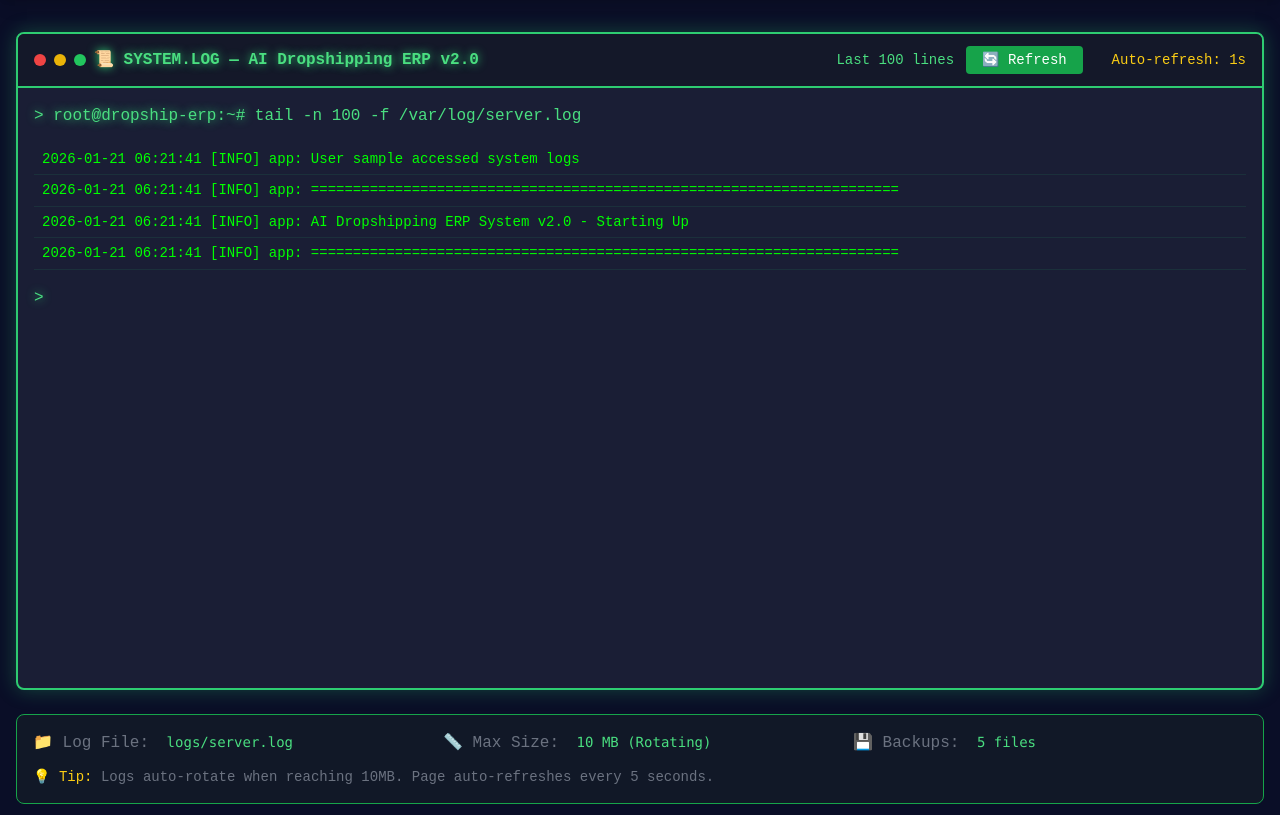
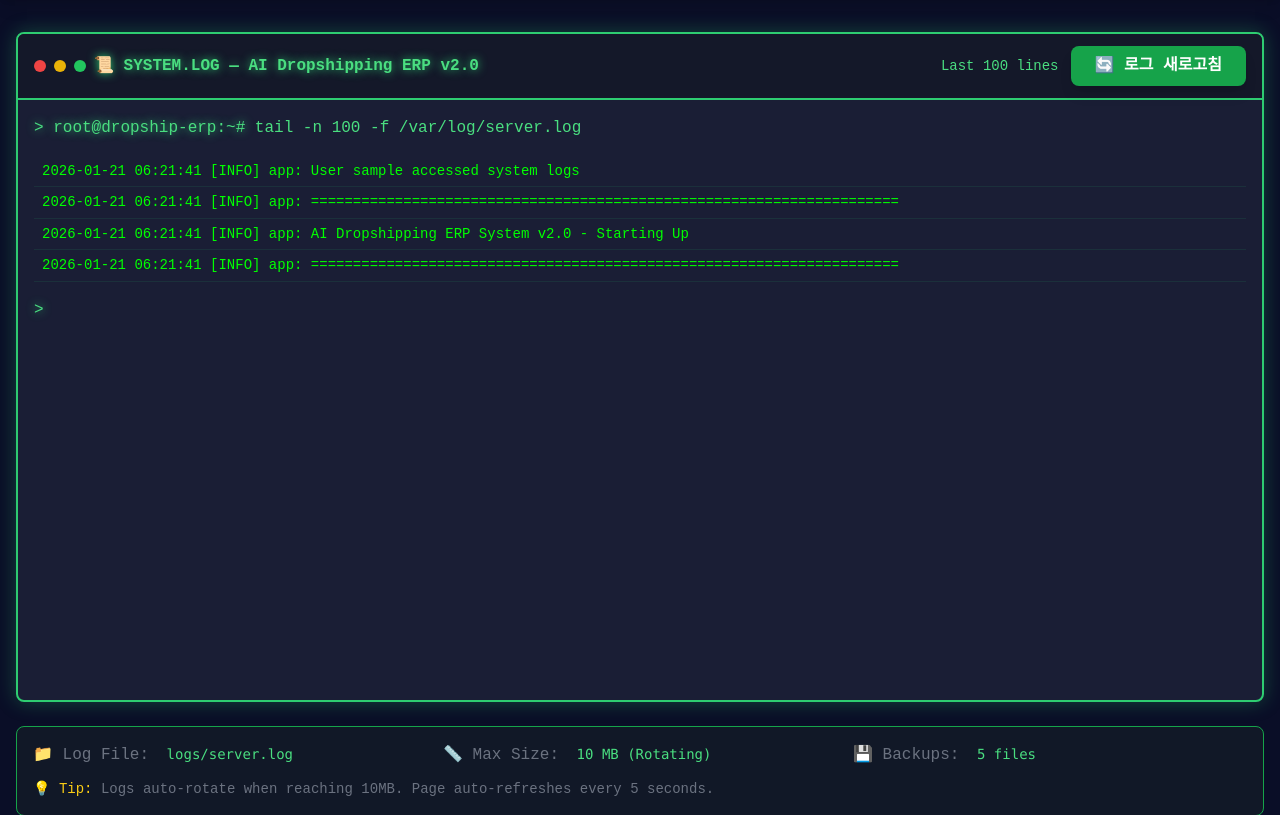
Before and after one commit to staylogwork-maker/ai-dropship-final, a Flask app: page /logs in a window 1280 px wide. Shown: the part 64-879 px from the top of the page. Run offline with Flask 3, Linux system fonts and the light colour scheme; the visitor is signed in with stand-in values (Sample User, id 1); some libraries are stand-ins or nearby versions.

Commit message:
refactor: Remove auto-refresh from log viewer to reduce server load
MODIFICATION:
- Removed 5-second auto-refresh functionality from log viewer
- Prevents unnecessary server load from continuous page reloads
- Better resource management for production environments

CHANGES:
- Deleted auto-refresh timer and countdown logic
- Removed blinking auto-refresh indicator
- Removed JavaScript setInterval() for automatic reloading
- Kept manual refresh functionality only

NEW BEHAVIOR:
- Users manually refresh logs by clicking the refresh button
- Larger, more prominent refresh button (px-6 py-2)
- Bold text with shadow effects for better visibility
- On-demand log viewing reduces unnecessary server requests

BENEFITS:
- Reduced server load (no continuous requests)
- Lower bandwidth usage
- Better performance for multiple users
- Users control when to refresh
- More professional ops tool behavior

BUTTON STYLE:
- Text: '🔄 로그 새로고침' (larger font)
- Color: Green (bg-green-600)
- Size: Prominent with shadow effects
- Position: Top right of terminal window

Updated info panel text to reflect manual refresh only.

```diff
--- a/templates/logs.html
+++ b/templates/logs.html
@@ -71,12 +71,9 @@
                 </div>
                 <div class="flex items-center space-x-3">
                     <span class="text-green-400 text-sm">Last 100 lines</span>
-                    <button onclick="location.reload()" class="bg-green-600 hover:bg-green-700 text-white px-4 py-1 rounded text-sm transition">
-                        🔄 Refresh
+                    <button onclick="location.reload()" class="bg-green-600 hover:bg-green-700 text-white font-bold px-6 py-2 rounded-lg text-base transition shadow-lg hover:shadow-xl">
+                        🔄 로그 새로고침
                     </button>
-                    <span id="auto-refresh-indicator" class="text-yellow-400 text-sm">
-                        <span class="blink">●</span> Auto-refresh: 5s
-                    </span>
                 </div>
             </div>
 
@@ -149,30 +146,6 @@
     </div>
 
     <script>
-        // Auto-refresh every 5 seconds
-        let refreshInterval;
-        let countdown = 5;
-
-        function startAutoRefresh() {
-            refreshInterval = setInterval(() => {
-                countdown--;
-                if (countdown <= 0) {
-                    location.reload();
-                }
-            }, 1000);
-        }
-
-        // Update countdown display
-        setInterval(() => {
-            const indicator = document.getElementById('auto-refresh-indicator');
-            if (indicator && countdown > 0) {
-                indicator.innerHTML = `<span class="blink">●</span> Auto-refresh: ${countdown}s`;
-            }
-        }, 1000);
-
-        // Start auto-refresh
-        startAutoRefresh();
-
         // Scroll to bottom on load
         window.addEventListener('load', () => {
             const logContainer = document.querySelector('.terminal .p-4');
```
